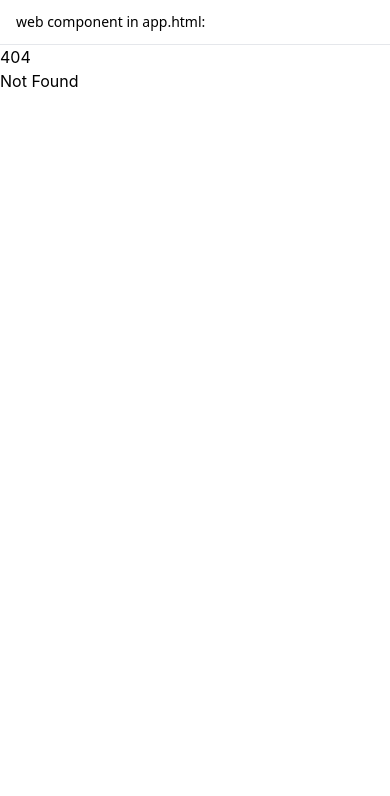
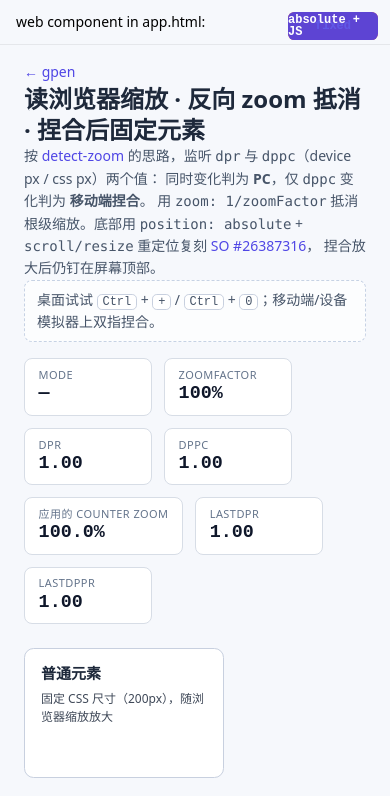
Before and after one commit to AClon314/gpen-js, a SvelteKit app: page /demo/zoom in a window 390 px wide. Before the commit this address had no page. Shown: the top 796 px of the page. Built offline with nearby package versions, Linux system fonts and the light colour scheme.

Commit message:
/demo/zoom for pc and mobile

```diff
--- a/src/lib/ce/GpenWorkspace.svelte
+++ b/src/lib/ce/GpenWorkspace.svelte
@@ -18,6 +18,7 @@
 	import BlenderTopBar from './blender/BlenderTopBar.svelte';
 	import BlenderViewport from './blender/BlenderViewport.svelte';
 
+	// oxlint-disable-next-line no-unassigned-vars
 	let container: HTMLDivElement;
 	let dockview: ReturnType<typeof createDockview> | undefined;
 	let layerTree: UiLayerTree | undefined;
--- a/src/routes/+page.svelte
+++ b/src/routes/+page.svelte
@@ -12,6 +12,7 @@
 	<p><a href={resolve('/demo/panel')}>collapsible panel demo</a></p>
 	<p><a href={resolve('/demo/storage')}>storage demo</a></p>
 	<p><a href={resolve('/demo/cross-tab-bus')}>cross-tab bus demo</a></p>
+	<p><a href={resolve('/demo/zoom')}>browser zoom counter demo</a></p>
 </main>
 
 <style>
--- /dev/null
+++ b/src/routes/demo/zoom/+page.svelte
@@ -0,0 +1,333 @@
+<script lang="ts">
+	import { resolve } from '$app/paths';
+
+	// ---- 概念 ----
+	// dpr  = window.devicePixelRatio  （设备物理像素 / CSS px；桌面 Ctrl+/- 会改，捏合不改）
+	// dppc = 屏幕真实 device px / css px（= visualViewport.scale × dpr）
+	//
+	// 区分 PC 与捏合不用基线，改用两个「归一化到 100% 时≈1」的度量：
+	//   - 桌面 Ctrl+/-：outerWidth/innerWidth（detect-zoom chrome 式）
+	//   - 捏合：dppc/dpr = visualViewport.scale（你猜的公式，方向正确，且无需基线）
+	// 判断用「谁在变」：dpr 变→PC 用 outer/inner；dpr 不变、scale 变→捏合用 scale。
+	const _init_dpr = window.devicePixelRatio || 1;
+	const _init_dppc = measureDppc();
+
+	let dpr = $state(_init_dpr);
+	let dppc = $state(_init_dppc);
+	let zoomFactor = $state(_init_dppc);
+	let mode = $state<'pc' | 'mobile' | 'none'>('none');
+	$inspect(dpr, dppc, zoomFactor);
+
+	// 仅用于「变化检测」（区分 dpr 是否变、scale 是否变），非响应式。
+	let lastDpr = $state(_init_dpr);
+	let lastScale = $state(window.visualViewport?.scale ?? 1);
+
+	// 归一化到【1】的缩放因子：无缩放时为 1，不依赖加载时基线。
+	function normalize(v: number): number {
+		if (!Number.isFinite(v)) return 1;
+		// 贴近 1 的小偏移（滚动条/取整误差）视为无缩放，避免 counter 0.98 这类噪声。
+		return Math.abs(v - 1) < 0.02 ? 1 : v;
+	}
+
+	function measureDppc(): number {
+		return (window.visualViewport?.scale ?? 1) ;
+	}
+
+	function applyChange() {
+		const newDpr = window.devicePixelRatio || 1;
+		const newScale = window.visualViewport?.scale ?? 1;
+
+		const dprChanged = newDpr !== lastDpr;
+		const scaleChanged = newScale !== lastScale;
+
+		if (dprChanged) {
+			// 桌面缩放：dpr 变，scale 恒 1 → 用 outer/inner（自身归一化，无需基线）。
+			mode = 'pc';
+			zoomFactor = normalize(newDpr);
+		} else if (scaleChanged) {
+			// 捏合：dpr 不变 → 缩放就是 visualViewport.scale（= dppc / dpr）。
+			mode = 'mobile';
+			zoomFactor = normalize(newScale);
+		} else {
+			// 两个都没变：保持当前 zoomFactor。
+		}
+
+		lastDpr = newDpr;
+		lastScale = newScale;
+		dpr = newDpr;
+		dppc = measureDppc();
+	}
+
+	// ---- 把元素钉在屏幕顶部（SO：#26387316 的 absolute + 手动重定位） ----
+	let pinnedRef: HTMLDivElement | null = null;
+	const PIN = 12; // px 距屏幕边缘
+
+	function positionPinned() {
+		const el = pinnedRef;
+		if (!el) return;
+		const w = el.offsetWidth || 0;
+		el.style.top = `${window.pageYOffset + PIN}px`;
+		el.style.left = `${window.innerWidth + window.pageXOffset - w - PIN}px`;
+	}
+
+	$effect(() => {
+		positionPinned();
+
+		// 统一事件入口：一次缩放/滚动同时更新 zoomFactor/mode 并重定位钉子盒子。
+		// 桌面 Ctrl+/- 与布局尺寸变化走 window resize/scroll；
+		// 捏合/双击缩放的 scale 变化走 visualViewport 的 resize/scroll。
+		const onMove = () => {
+			applyChange();
+			positionPinned();
+		};
+
+		window.addEventListener('scroll', onMove);
+		window.visualViewport?.addEventListener('resize', onMove);
+
+		return () => {
+			window.removeEventListener('scroll', onMove);
+			window.visualViewport?.removeEventListener('resize', onMove);
+		};
+	});
+
+	const counterScale = $derived(1 / zoomFactor);
+
+	const modeLabel = $derived(
+		mode === 'pc' ? 'PC (Ctrl+/-)' : mode === 'mobile' ? 'mobile pinch' : '—'
+	);
+	const zoomPercent = $derived((zoomFactor * 100).toFixed(0));
+	const dprValue = $derived(dpr.toFixed(2));
+	const dppcValue = $derived(dppc.toFixed(2));
+	const counterPercent = $derived((counterScale * 100).toFixed(1));
+</script>
+
+<svelte:head><title>Zoom counter · gpen</title></svelte:head>
+
+<main>
+	<p><a href={resolve('/')}>← gpen</a></p>
+	<h1>读浏览器缩放 · 反向 zoom 抵消 · 捏合后固定元素</h1>
+	<p>
+		按 <a href="https://github.com/tombigel/detect-zoom" rel="noreferrer">detect-zoom</a>
+		的思路，监听 <code>dpr</code> 与 <code>dppc</code>（device px / css px）两个值：
+		同时变化判为 <strong>PC</strong>，仅 <code>dppc</code> 变化判为 <strong>移动端捏合</strong>。
+		用 <code>zoom: 1/zoomFactor</code> 抵消根级缩放。底部用
+		<code>position: absolute</code> + <code>scroll/resize</code> 重定位复刻
+		<a href="https://stackoverflow.com/a/26387316/19986873" rel="noreferrer">SO #26387316</a>，
+		捏合放大后仍钉在屏幕顶部。
+	</p>
+
+	<p class="hint">
+		桌面试试 <kbd>Ctrl</kbd> + <kbd>+</kbd> / <kbd>Ctrl</kbd> + <kbd>0</kbd>；移动端/设备模拟器上双指捏合。
+	</p>
+
+	<section class="readout" aria-label="缩放读数">
+		<div class="readout-item">
+			<span class="readout-label">mode</span>
+			<span class="readout-value">{modeLabel}</span>
+		</div>
+		<div class="readout-item">
+			<span class="readout-label">zoomFactor</span>
+			<span class="readout-value">{zoomPercent}%</span>
+		</div>
+		<div class="readout-item">
+			<span class="readout-label">dpr</span>
+			<span class="readout-value">{dprValue}</span>
+		</div>
+		<div class="readout-item">
+			<span class="readout-label">dppc</span>
+			<span class="readout-value">{dppcValue}</span>
+		</div>
+		<div class="readout-item">
+			<span class="readout-label">应用的 counter zoom</span>
+			<span class="readout-value">{counterPercent}%</span>
+		</div>
+
+		<div class="readout-item">
+			<span class="readout-label">lastDpr</span>
+			<span class="readout-value">{lastDpr.toFixed(2)}</span>
+		</div>
+		<div class="readout-item">
+			<span class="readout-label">lastDppr</span>
+			<span class="readout-value">{lastScale.toFixed(2)}</span>
+		</div>
+	</section>
+
+	<section class="stage" aria-label="缩放对比">
+		<div class="box box-plain">
+			<strong>普通元素</strong>
+			<span>固定 CSS 尺寸（200px），随浏览器缩放放大</span>
+		</div>
+
+		<!-- `zoom: 1/zoomFactor` 抵消根级缩放，视觉尺寸恒定 -->
+		<div class="box box-counter" style:zoom={counterScale}>
+			<strong>counter 元素</strong>
+			<span>zoom: 1/{zoomFactor.toFixed(2)} = {counterPercent}% → 视觉尺寸恒定</span>
+		</div>
+	</section>
+
+	<!-- 占位内容，让页面能滚动，才能观察“固定顶部”效果 -->
+	<section class="scroll-space" aria-label="滚动占位">
+		<p>往下滚，右下的两个盒子应始终贴在屏幕上。</p>
+		<pre>{'测试 '.repeat(800)}</pre>
+	</section>
+</main>
+
+<!-- 顶部固定的两个盒子：fixed（可能在捏合放大后失效）vs absolute+JS（复刻 SO 做法） -->
+<div class="pin fixed-control">fixed</div>
+<div class="pin pinned-control" bind:this={pinnedRef}>absolute + JS</div>
+
+<style>
+	:global(body) {
+		margin: 0;
+		background: #f6f8fc;
+	}
+
+	main {
+		max-width: 48rem;
+		padding: 1rem 1.5rem 6rem;
+		margin: 0 auto;
+	}
+
+	h1 {
+		font: 700 1.5rem/1.3 system-ui, sans-serif;
+		color: #1e293b;
+	}
+
+	p {
+		font: 14px/1.6 system-ui, sans-serif;
+		color: #475569;
+	}
+
+	a {
+		color: #4f46e5;
+	}
+
+	.hint {
+		padding: 0.5rem 0.75rem;
+		border: 1px dashed #c6d2e4;
+		border-radius: 0.5rem;
+		background: rgb(255 255 255 / 0.7);
+	}
+
+	kbd {
+		padding: 0 0.3rem;
+		border: 1px solid #c8d0df;
+		border-radius: 0.3rem;
+		background: #fff;
+		font: 12px/1.4 ui-monospace, monospace;
+	}
+
+	.readout {
+		display: flex;
+		gap: 0.75rem;
+		flex-wrap: wrap;
+		margin: 1rem 0;
+	}
+
+	.readout-item {
+		display: grid;
+		gap: 0.2rem;
+		min-width: 8rem;
+		padding: 0.6rem 0.85rem;
+		border: 1px solid #d7dde6;
+		border-radius: 0.5rem;
+		background: #fff;
+	}
+
+	.readout-label {
+		font: 11px/1 system-ui, sans-serif;
+		letter-spacing: 0.04em;
+		text-transform: uppercase;
+		color: #64748b;
+	}
+
+	.readout-value {
+		font: 700 1.15rem/1.2 ui-monospace, monospace;
+		color: #0f172a;
+	}
+
+	.stage {
+		display: flex;
+		gap: 1.25rem;
+		flex-wrap: wrap;
+		margin-top: 1.5rem;
+	}
+
+	.box {
+		box-sizing: border-box;
+		display: grid;
+		align-content: start;
+		gap: 0.5rem;
+		width: 200px;
+		height: 130px;
+		padding: 0.9rem 1rem;
+		border-radius: 0.6rem;
+		color: inherit;
+	}
+
+	.box strong {
+		font: 700 15px/1.2 system-ui, sans-serif;
+	}
+
+	.box span {
+		font: 12px/1.5 system-ui, sans-serif;
+		opacity: 0.85;
+	}
+
+	.box-plain {
+		border: 1px solid #c8d0df;
+		background: #ffffff;
+		color: #1e293b;
+	}
+
+	.box-counter {
+		border: 1px solid #4f46e5;
+		background: #eef2ff;
+		color: #3730a3;
+	}
+
+	.scroll-space {
+		margin-top: 2rem;
+		color: #94a3b8;
+		font-size: 13px;
+	}
+
+	.scroll-space pre {
+		white-space: pre-wrap;
+		word-break: break-word;
+		color: #94a3b8;
+	}
+
+	.pin {
+		box-sizing: border-box;
+		display: grid;
+		place-items: center;
+		width: 90px;
+		height: 28px;
+		border-radius: 0.4rem;
+		font: 600 12px/1 ui-monospace, monospace;
+		z-index: 5;
+	}
+
+	.fixed-control {
+		position: fixed;
+		top: 12px;
+		right: 12px;
+		background: rgb(220 38 38 / 0.9);
+		color: #fff;
+	}
+
+	.pinned-control {
+		position: absolute; /* 用 absolute 模拟，靠 JS 重定位 */
+		top: 12px;
+		background: rgb(79 70 229 / 0.9);
+		color: #fff;
+	}
+
+	@media (prefers-reduced-motion: no-preference) {
+		.box,
+		.pin {
+			transition: background-color 120ms ease;
+		}
+	}
+</style>
```
Also changed, not shown: 1 other file (tests, documents, lock files or other folders).
